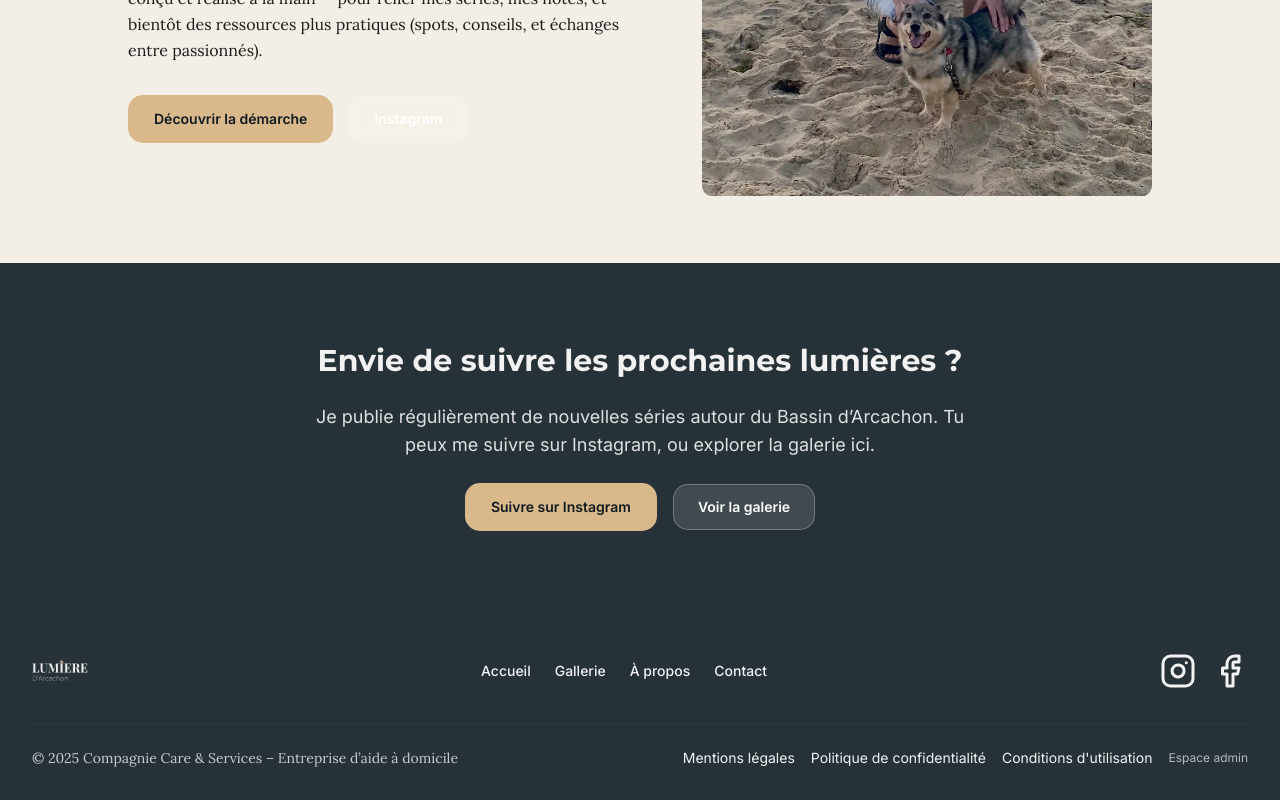
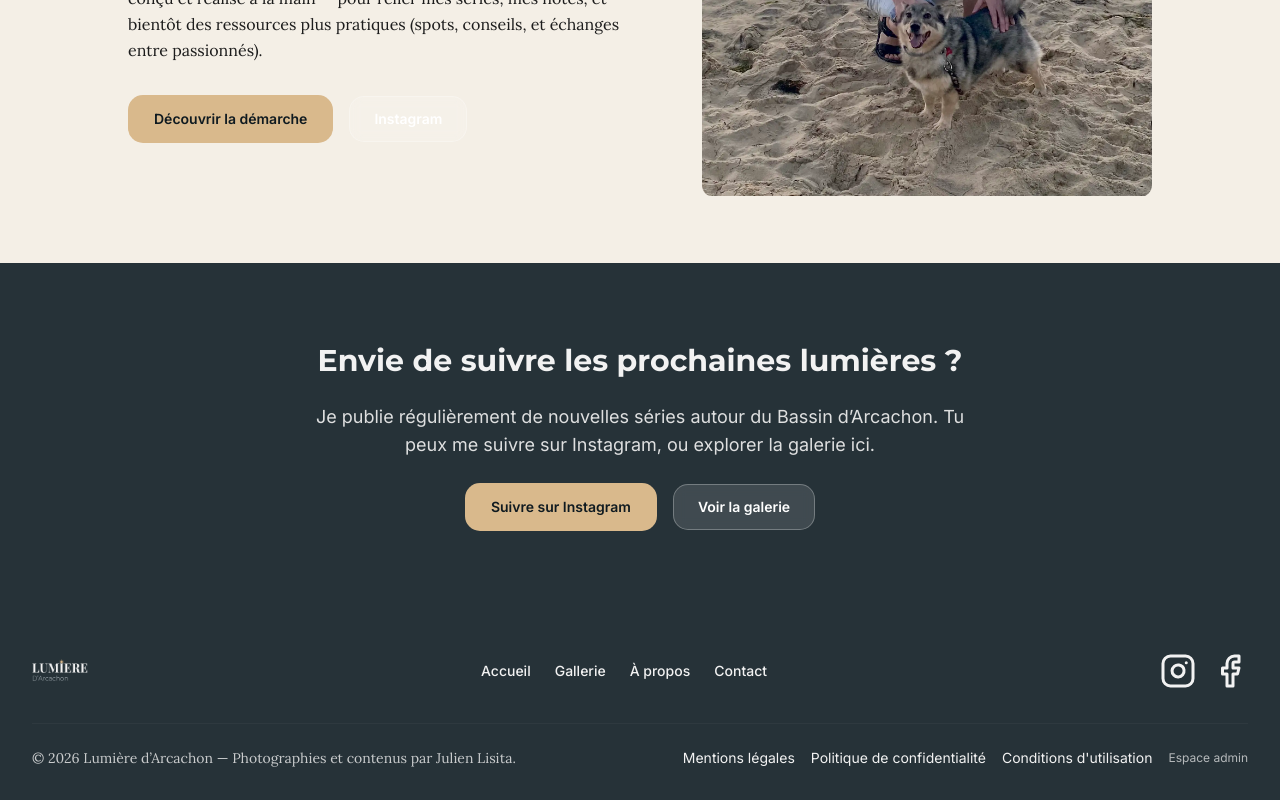
Before and after one commit to julienlisita/lumieredarcachon, a Next.js app: page / in a window 1280 px wide. Shown: the part 3680-4480 px from the top of the page. Built offline with nearby package versions, Linux system fonts and the light colour scheme; a web font is replaced by a local one.

Commit message:
chore(footer): add copyright notice

```diff
--- a/src/components/layout/Footer.tsx
+++ b/src/components/layout/Footer.tsx
@@ -57,7 +57,7 @@ export default function Footer() {
       {/* Bloc inférieur */}
       <div className="footer-bottom">
         <p className="footer-copy">
-          © 2025 Compagnie Care & Services – Entreprise d’aide à domicile
+          © 2026 Lumière d’Arcachon — Photographies et contenus par Julien Lisita.
         </p>
         <nav className="footer-legal">
           <Link href="/legal/imprint">Mentions légales</Link>
```
